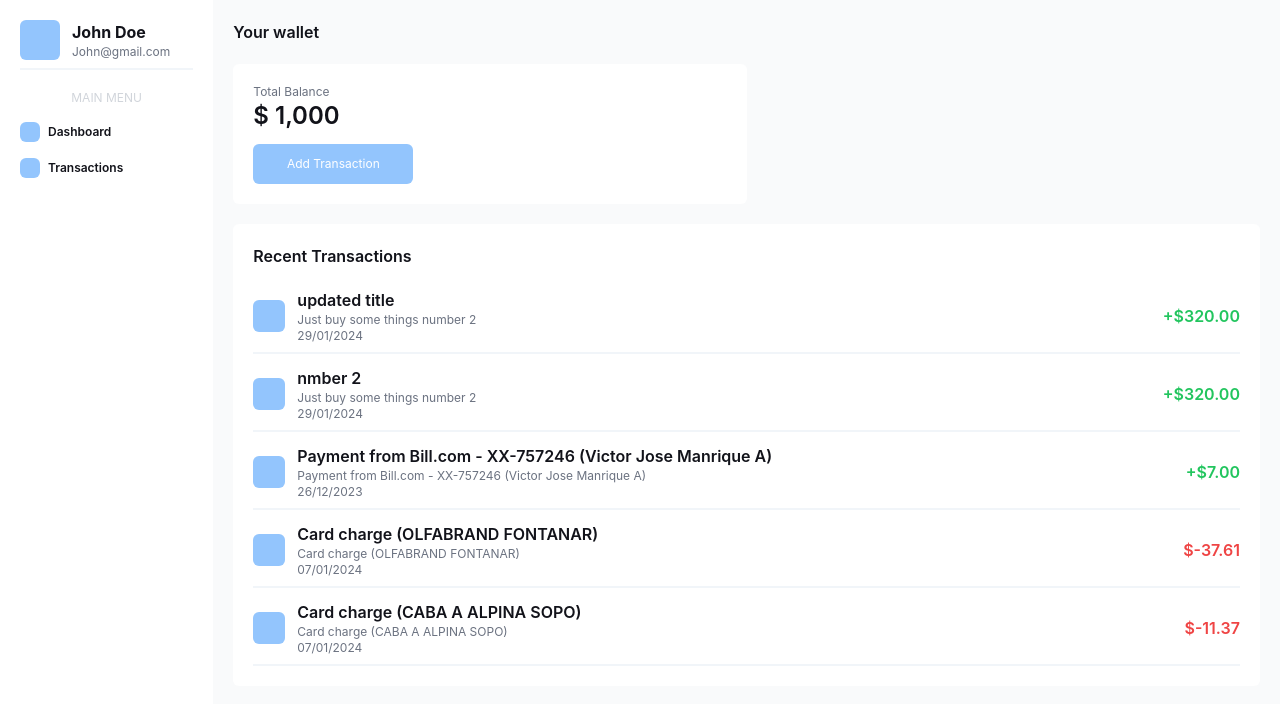
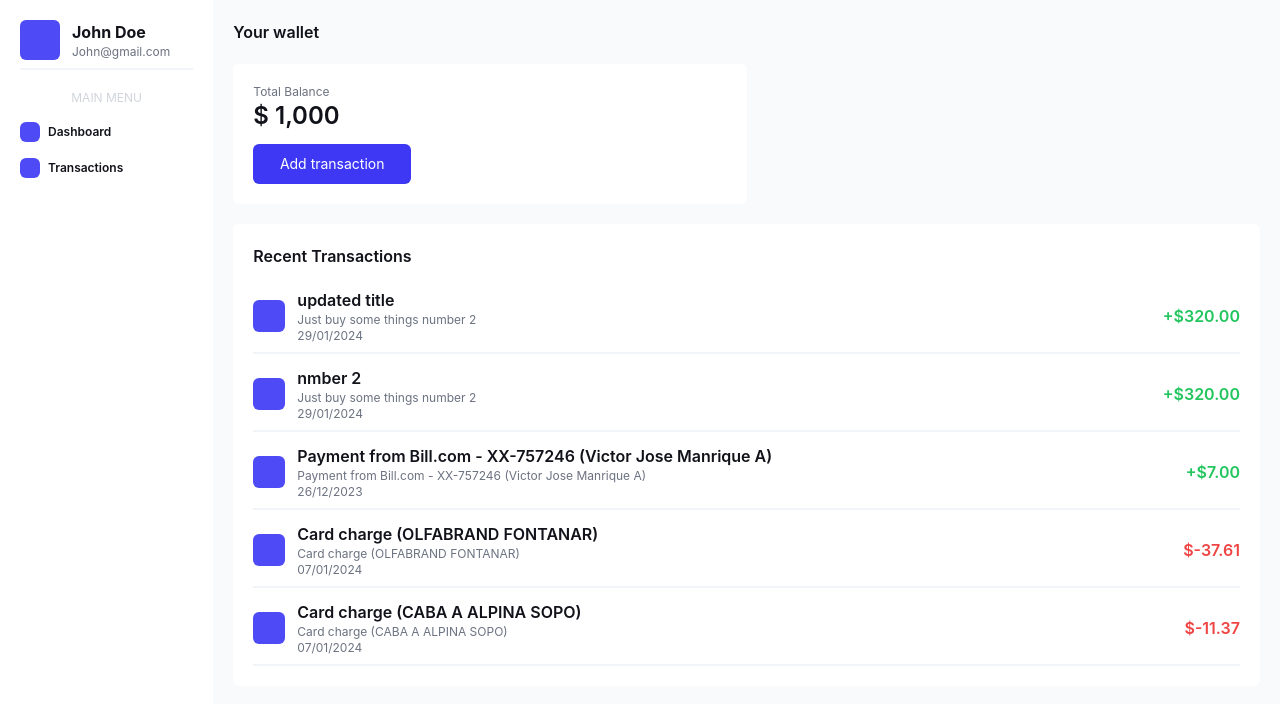
Before and after one commit to victjam/Financii-FE, a React (Vite) app: page / in a window 1280 px wide. Shown: the top 704 px of the page. Built offline with nearby package versions, Linux system fonts and the light colour scheme.

Commit message:
Update UI styles and add Button component

```diff
--- a/src/components/transaction/TransactionItem.tsx
+++ b/src/components/transaction/TransactionItem.tsx
@@ -16,7 +16,7 @@ const TransactionItem: React.FC<TransactionItemProps> = ({ transaction }) => {
   return (
     <div className="flex flex-row justify-between items-center border-b-2 border-slate-100 pb-2">
       <div className="flex flex-row items-center space-x-3">
-        <div className="rounded-md bg-blue-300 h-8 w-8"></div>
+        <div className="rounded-md bg-primaryLight h-8 w-8"></div>
         <div className="flex flex-col">
           <div className="font-semibold">{transaction.title}</div>
           <div className="text-xs text-gray-500">{transaction.description}</div>
--- /dev/null
+++ b/src/components/ui/Button.tsx
@@ -0,0 +1,35 @@
+import { FC, ButtonHTMLAttributes } from "react";
+
+interface ButtonProps extends ButtonHTMLAttributes<HTMLButtonElement> {
+  onClick: () => void;
+  fontSize?: string;
+  uppercase?: boolean;
+  width?: string;
+  color?: string;
+  text: string;
+}
+
+const Button: FC<ButtonProps> = ({
+  onClick,
+  fontSize = "font-md",
+  uppercase = false,
+  width = "w-full",
+  color = "from-primary via-primary to-primaryDark",
+  text,
+  ...props
+}) => {
+  const textTransform = uppercase ? "uppercase" : "none";
+
+  return (
+    <button
+      onClick={onClick}
+      className={`mt-10 transition-background inline-flex h-10 ${width} text-white items-center justify-center rounded-md bg-gradient-to-r ${color} bg-[length:200%_200%] bg-[0%_0%] px-6 ${fontSize} duration-500 hover:bg-[100%_200%] focus:outline-none focus:ring-2 focus:ring-white focus:ring-offset-2`}
+      style={{ textTransform }}
+      {...props}
+    >
+      {text}
+    </button>
+  );
+};
+
+export default Button;
--- a/src/pages/Home.tsx
+++ b/src/pages/Home.tsx
@@ -1,4 +1,5 @@
 import TransactionList from "../components/transaction/TransactionList";
+import Button from "../components/ui/Button";
 
 const Home = () => {
   return (
@@ -6,7 +7,7 @@ const Home = () => {
       <div className="w-2/12 bg-white p-5">
         {/* Profile */}
         <div className="flex border-b-2 border-slate-100 pb-2">
-          <div className="rounded-md bg-blue-300 h-10 w-10"></div>
+          <div className="rounded-md bg-primaryLight h-10 w-10"></div>
           <div className="ml-3">
             <div className="font-bold">John Doe</div>
             <div className="text-xs text-gray-500">John@gmail.com</div>
@@ -19,13 +20,13 @@ const Home = () => {
           </p>
           <div>
             <div className="flex items-center space-x-2">
-              <div className="rounded-md bg-blue-300 h-5 w-5"></div>
+              <div className="rounded-md bg-primaryLight h-5 w-5"></div>
               <p className="text-xs font-semibold">Dashboard</p>
             </div>
           </div>
           <div>
             <div className="flex items-center space-x-2">
-              <div className="rounded-md bg-blue-300 h-5 w-5"></div>
+              <div className="rounded-md bg-primaryLight h-5 w-5"></div>
               <p className="text-xs font-semibold">Transactions</p>
             </div>
           </div>
@@ -39,9 +40,12 @@ const Home = () => {
               <p className="text-xs text-gray-500">Total Balance</p>
               <p className="text-2xl font-semibold">$ 1,000</p>
             </div>
-            <button className="bg-blue-300 rounded-md px-3 py-1 text-xs w-40 h-10 text-white">
-              Add Transaction
-            </button>
+            <Button
+              width="w-1/3"
+              fontSize="text-sm"
+              text="Add transaction"
+              onClick={() => {}}
+            />
           </div>
         </div>
         {/* Recent Transactions */}
--- a/src/pages/Login.tsx
+++ b/src/pages/Login.tsx
@@ -1,5 +1,6 @@
 import { FC, useState } from "react";
 import { useNavigate } from "react-router-dom";
+import Button from "../components/ui/Button";
 
 const Login: FC = () => {
   const [username, setUsername] = useState("");
@@ -64,12 +65,7 @@ const Login: FC = () => {
               />
             </div>
           </div>
-          <button
-            onClick={login}
-            className="mt-10 transition-background inline-flex h-10 w-full text-white items-center justify-center rounded-md  bg-gradient-to-r from-primary via-primary to-primaryDark bg-[length:200%_200%] bg-[0%_0%] px-6 font-medium  duration-500 hover:bg-[100%_200%] focus:outline-none focus:ring-2 focus:ring-white focus:ring-offset-2 "
-          >
-            Login
-          </button>
+          <Button onClick={login} text="Login" />
           <div className="mt-5 flex items-center justify-between">
             <div className="flex items-center">
               <input
--- a/src/pages/Signup.tsx
+++ b/src/pages/Signup.tsx
@@ -1,5 +1,6 @@
 import { FC, useState } from "react";
 import { useNavigate } from "react-router-dom";
+import Button from "../components/ui/Button";
 
 const Signup: FC = () => {
   const [username, setUsername] = useState("");
@@ -86,12 +87,7 @@ const Signup: FC = () => {
             />
           </div>
         </div>
-        <button
-          onClick={signup}
-          className="mt-10 transition-background inline-flex h-10 w-full text-white items-center justify-center rounded-md  bg-gradient-to-r from-primary via-primary to-primaryDark bg-[length:200%_200%] bg-[0%_0%] px-6 font-medium  duration-500 hover:bg-[100%_200%] focus:outline-none focus:ring-2 focus:ring-white focus:ring-offset-2 "
-        >
-          Signup
-        </button>
+        <Button onClick={signup} text="Signup" />
         <div className="mt-5">
           <p className="text-xs font-light">
             Already have an account?{" "}
--- a/tailwind.config.js
+++ b/tailwind.config.js
@@ -6,6 +6,7 @@ export default {
       colors: {
         primary: "#3E38F5",
         primaryDark: "#2E2A8F",
+        primaryLight: "#4E4AF5",
       },
     },
   },
```
